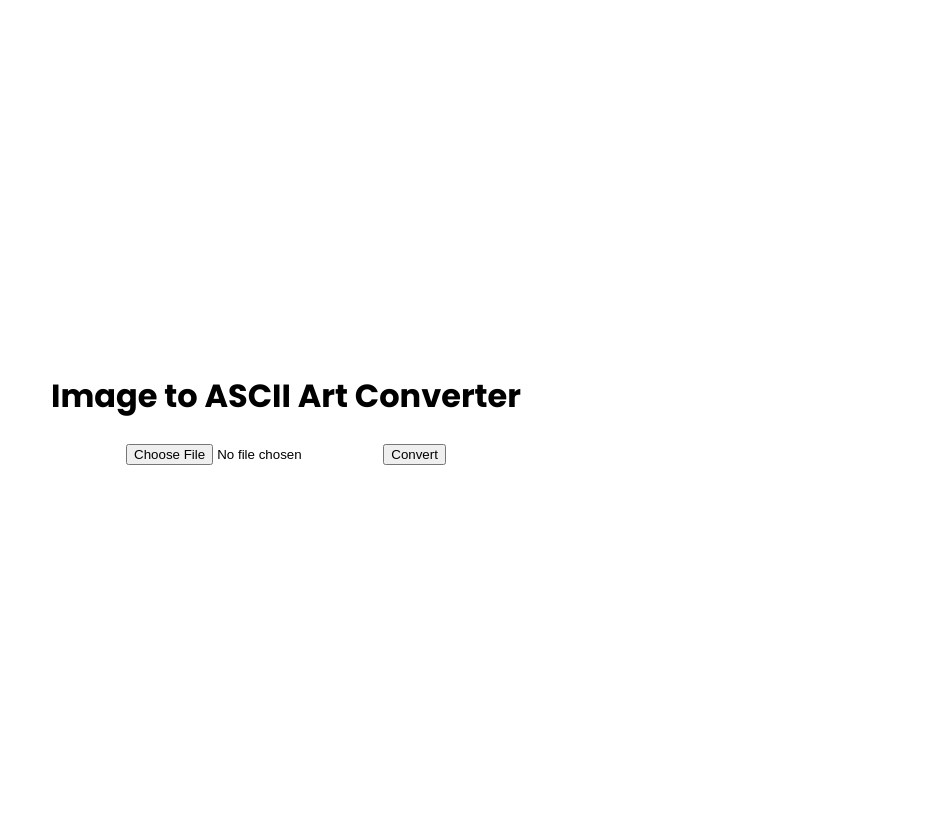
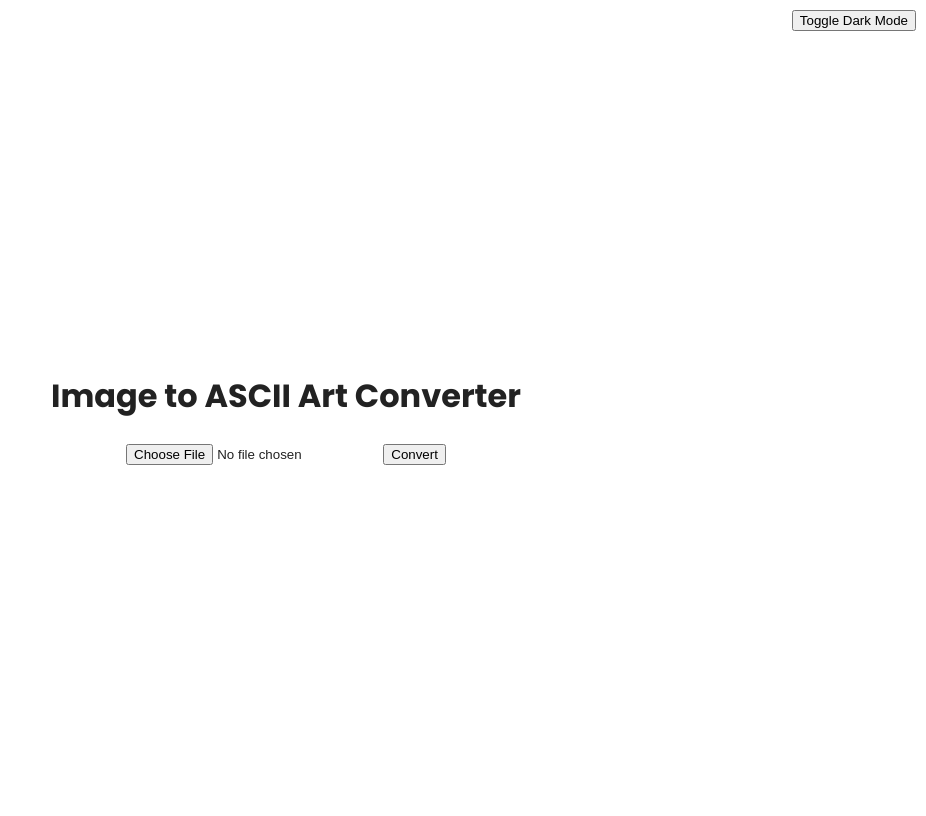
Before and after one commit to zero-to-mastery/ascii-art, a Flask app: page / in a window 1280 px wide. Shown: the whole page, without its empty margins (354-1280 px from the left). Run offline with Flask 3, Linux system fonts and the light colour scheme.

Commit message:
add dark mode toggle

```diff
--- a/ascii_art_web_app/static/css/styles.css
+++ b/ascii_art_web_app/static/css/styles.css
@@ -1,6 +1,18 @@
 @import url('https://fonts.googleapis.com/css2?family=Poppins:wght@300;500;700&display=swap');
 
+:root {
+    --background-color: #fff;
+    --text-color: #222;
+}
+
+.dark-mode {
+    --background-color: #222;
+    --text-color: #fff;
+}
+
 .home-div {
+    background-color: var(--background-color);
+    color: var(--text-color);
     display: flex;
     flex-direction: column;
     justify-content: center;
@@ -13,3 +25,14 @@
 .home-page-form {
     text-align: center;
 }
+
+.dark-mode .home-page-heading {
+    color: var(--text-color);
+}
+
+/* Position dark mode toggle button */
+#dark-mode-toggle {
+    position: fixed;
+    top: 10px;
+    right: 10px;
+}
--- a/ascii_art_web_app/templates/index.html
+++ b/ascii_art_web_app/templates/index.html
@@ -17,6 +17,23 @@
         <h2>ASCII Art</h2>
         <pre>{{ ascii_art }}</pre>
         {% endif %}
+
+        <button id="dark-mode-toggle">Toggle Dark Mode</button>
+
+        <script>
+            const darkModeToggle = document.getElementById('dark-mode-toggle');
+            darkModeToggle.addEventListener('click', () => {
+                const isDarkMode = localStorage.getItem('darkMode') === 'true';
+                localStorage.setItem('darkMode', !isDarkMode);
+                document.body.classList.toggle('dark-mode');
+            });
+
+            // Apply dark mode based on user preference
+            const isDarkMode = localStorage.getItem('darkMode') === 'true';
+            if (isDarkMode) {
+                document.body.classList.add('dark-mode');
+            }
+        </script>
     </div>
 </body>
 </html>
```
